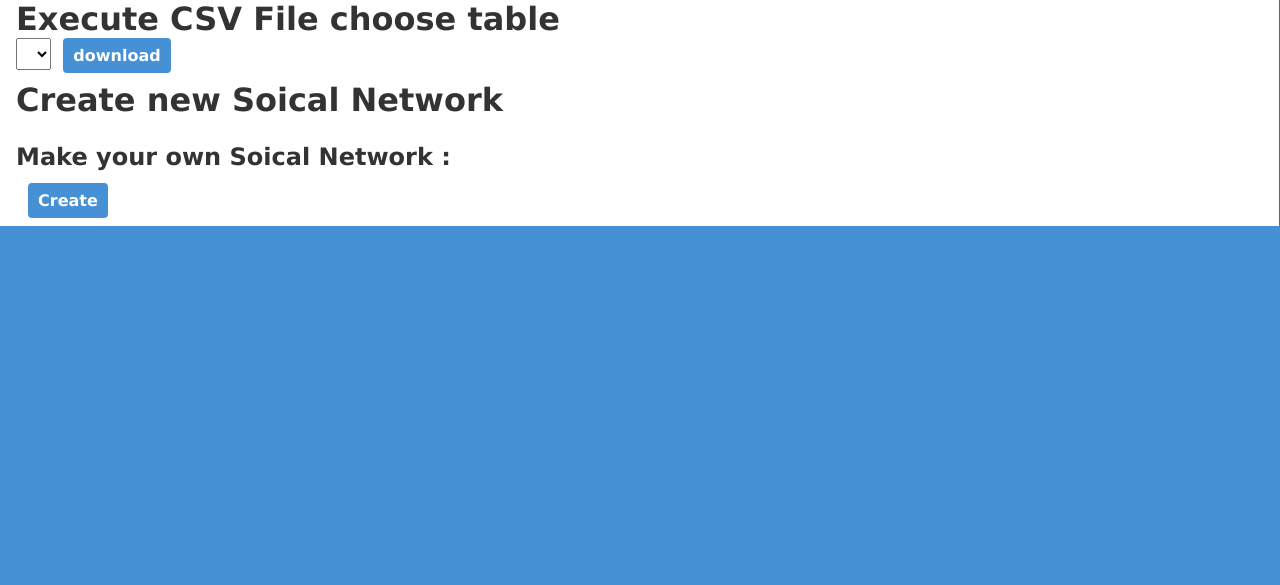
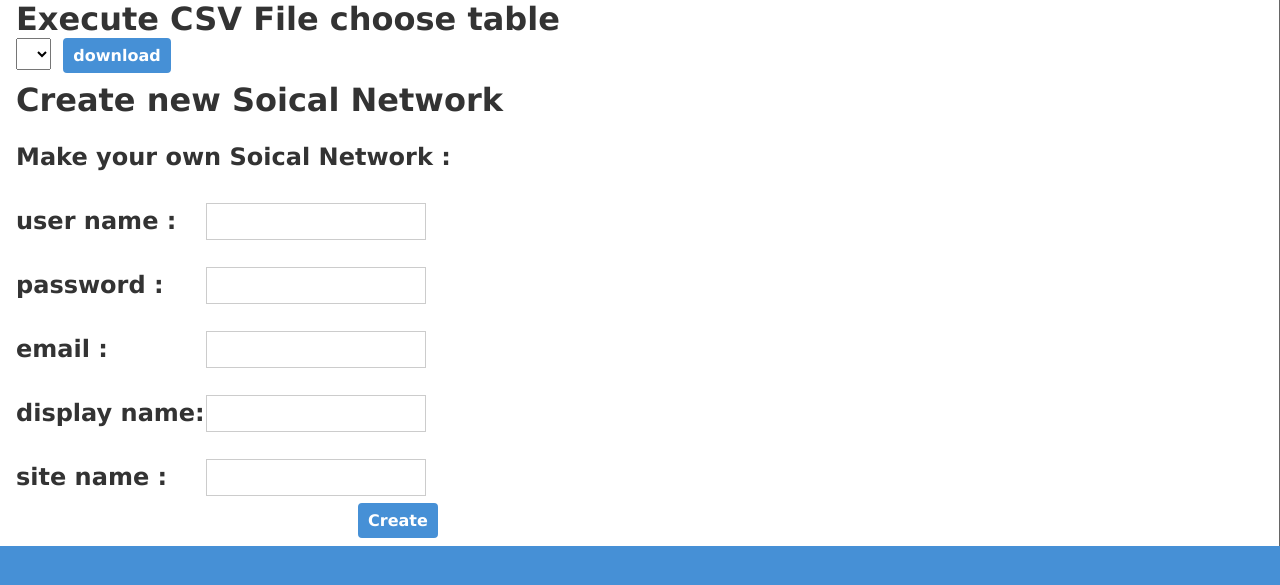
Before and after one commit to ofergoli/elgg_project, a PHP site: page /sites/ in a window 1280 px wide. Shown: the part 123-708 px from the top of the page. Run offline with PHP 8.4, Linux system fonts and the light colour scheme; lists and menus that the app fills with data are empty.

Commit message:
entrence and ui

```diff
--- a/css/elggstyle.css
+++ b/css/elggstyle.css
@@ -84,6 +84,7 @@ ul {
 	border-right: 1px solid #666666;
 	padding: 0 1em .5em;
 	background: white;
+	vertical-align: middle;
 }
 
 
@@ -192,10 +193,7 @@ input[type="url"] {
 	width: 100%;
 }
 
-input[type="text"]{
-	width: 220px;
-	float: left;
-}
+
 
 input[type="password"]:focus,
 input[type="text"]:focus,
@@ -319,3 +317,40 @@ select {
 	padding: .25em .5em;
 	margin: 1.5em 0 .5em 0;
 }
+
+
+div.custom_div{
+	width: 340px;
+	float: left;
+}
+
+input[type="text"]{
+	width: 220px;
+	float: left;
+	margin-top: 20px;
+}
+
+
+h3.custom_ui{
+	width: 190px;
+	float: left;
+}
+
+div.custom_div{
+	width: 440px;
+}
+
+input[type="button"]{
+	width: 220px;
+	float: left;
+	margin-top: 20px;
+}
+
+div.custom_submit{
+	margin-left: 330px;
+	margin-top: 40px;
+}
+
+#elgg_img{
+	text-align: center;
+}
--- a/index.php
+++ b/index.php
@@ -24,7 +24,6 @@
 <html>
 <head>
 	<title></title>
-	<link rel="stylesheet" type="text/css" href="css/style.css">
 	<link rel="stylesheet" href="css/elggstyle.css" type="text/css">
 </head>
 <body>
@@ -32,7 +31,7 @@
 				<img src="img/elgg_logo.png" alt="Elgg">
 	</header>
 	<div class='wapper'>
-		<div class="elgg-page-body">
+ 		<div class="elgg-page-body">
 			<h1>Execute CSV File choose table</h1>
 			<div class="download_section">
 				<form action="index.php" method="get">
@@ -51,9 +50,27 @@
 		<div class="elgg-page-body">
 			<h1>Create new Soical Network</h1>
 				<form action="index.php" method="get" value="create_sn">
-					<div>
-						<h3 >Make your own Soical Network : </h3>
-						<input type="submit" name="Create" value="Create" />
+					<h3 >Make your own Soical Network : </h3>
+					<div class="custom_div">
+						<div class="custom_div">
+							<h3 class="custom_ui">user name :</h3> <input type="text" value="" name="username" class="custom_ui"/>
+						</div>
+						<div class="custom_div">
+							<h3 class="custom_ui">password  :</h3> <input type="text" value="" name="password" class="custom_ui"/>
+						</div>
+						<div class="custom_div">
+							<h3 class="custom_ui">email     :</h3> <input type="text" value="" name="email" class="custom_ui"/>
+						</div>
+						<div class="custom_div">
+							<h3 class="custom_ui">display name:</h3> <input type="text" value="" name="displayname" class="custom_ui"/>
+						</div>
+						<div class="custom_div">
+							<h3 class="custom_ui">site name   :</h3> <input type="text" value="" name="sitename" class="custom_ui"/>
+						</div>
+						<div class="custom_submit">
+							 <input type="submit" name="Create" value="Create"  />
+						</div>
+
 					</div>
 				</form>
 		</div>
```
Also changed, not shown: enter.php (added, +52 -0 lines).
